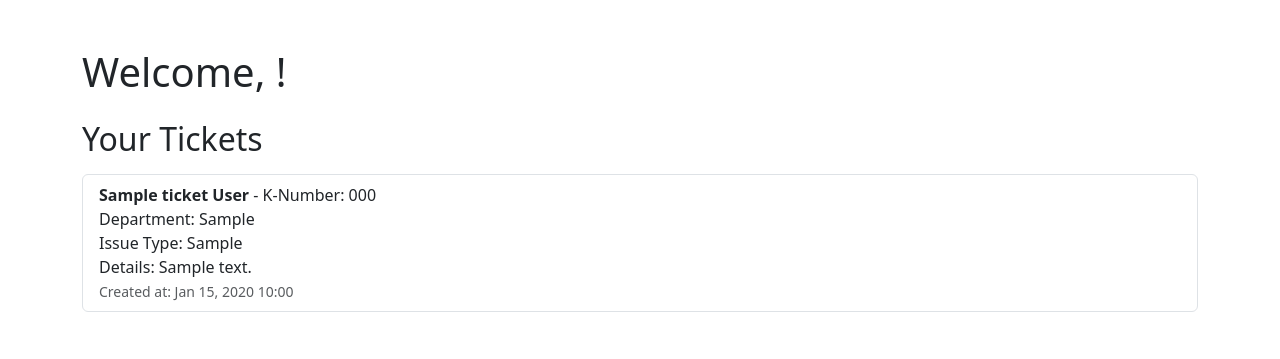
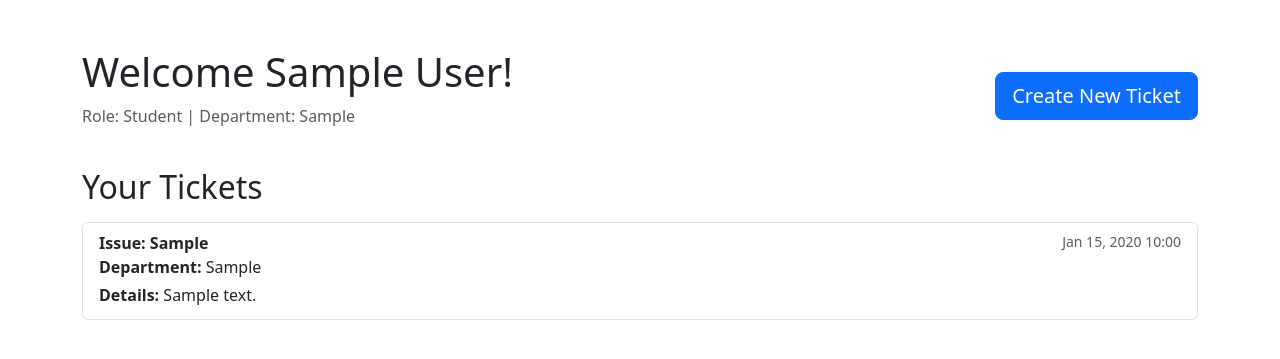
Before and after one commit to Supragroza34/PackItUpOnly, a Django app: page /dashboard/ in a window 1280 px wide. Shown: the top 359 px of the page. Run offline with Django 5.2, Linux system fonts and the light colour scheme; tables that the repository leaves empty hold one stand-in row (values such as "Sample post").

Commit message:
saving changes before updating from main

```diff
--- a/KCLTicketingSystems/models/ticket.py
+++ b/KCLTicketingSystems/models/ticket.py
@@ -1,13 +1,21 @@
 from django.db import models
+from django.conf import settings
 
 # Create your models here.
 
 
 class Ticket(models.Model):
-    name = models.CharField(max_length=255)
-    surname = models.CharField(max_length=255)
-    k_number = models.CharField(max_length=255, unique=True)
-    k_email = models.EmailField()
+    user = models.ForeignKey(
+        settings.AUTH_USER_MODEL,
+        on_delete=models.CASCADE,
+        related_name="tickets"
+    )
+
+    #name = models.CharField(max_length=255)
+    #surname = models.CharField(max_length=255)
+    #k_email = models.EmailField()
+    #k_number = models.CharField(max_length=255, unique=True)
+
     department = models.CharField(max_length=255)
     type_of_issue = models.CharField(max_length=255)
     additional_details = models.TextField()
@@ -15,4 +23,5 @@ class Ticket(models.Model):
     updated_at = models.DateTimeField(auto_now=True)
 
     def __str__(self):
-        return f"{self.name} {self.surname}  - {self.k_number}"
+        #return f"{self.name} {self.surname}  - {self.k_number}"
+        return f"{self.user} - {self.type_of_issue}"
--- a/KCLTicketingSystems/templates/user_dashboard.html
+++ b/KCLTicketingSystems/templates/user_dashboard.html
@@ -3,23 +3,32 @@
 <head>
     <meta charset="UTF-8">
     <title>Dashboard</title>
-    <!-- Bootstrap 5.3.2  CSS -->
+    <!-- Bootstrap 5.3.2 CSS -->
     <link rel="stylesheet" href="https://cdn.jsdelivr.net/npm/bootstrap@5.3.2/dist/css/bootstrap.min.css">
 </head>
 <body>
 <div class="container mt-5">
-    <h1>Welcome, {{ user.username }}!</h1>
+    <div class="d-flex justify-content-between align-items-center mb-4">
+        <div>
+            <h1>Welcome {{ user.first_name }} {{ user.last_name }}!</h1>
+            <p class="text-muted">Role: {{ user.role|capfirst }} | Department: {{ user.department }}</p>
+        </div>
+        <div>
+            <!-- Create Ticket Button -->
+            <a href="{% url 'ticket_form' %}" class="btn btn-primary btn-lg">Create New Ticket</a>
+        </div>
+    </div>
 
     <h2 class="mt-4">Your Tickets</h2>
     <ul class="list-group mt-3">
         {% for ticket in tickets %}
             <li class="list-group-item">
-                <strong>{{ ticket.name }} {{ ticket.surname }}</strong>
-                - K-Number: {{ ticket.k_number }} <br>
-                Department: {{ ticket.department }} <br>
-                Issue Type: {{ ticket.type_of_issue }} <br>
-                Details: {{ ticket.additional_details|truncatewords:15 }} <br>
-                <small class="text-muted">Created at: {{ ticket.created_at|date:"M d, Y H:i" }}</small>
+                <div class="d-flex justify-content-between">
+                    <strong>Issue: {{ ticket.type_of_issue }}</strong>
+                    <small class="text-muted">{{ ticket.created_at|date:"M d, Y H:i" }}</small>
+                </div>
+                <p class="mb-1"><strong>Department:</strong> {{ ticket.department }}</p>
+                <p class="mb-1"><strong>Details:</strong> {{ ticket.additional_details|truncatewords:20 }}</p>
             </li>
         {% empty %}
             <li class="list-group-item">You have no tickets yet.</li>
--- a/KCLTicketingSystems/views/ticket_view.py
+++ b/KCLTicketingSystems/views/ticket_view.py
@@ -18,6 +18,7 @@ def submit_ticket(request):
     """
     API endpoint to submit a ticket with validation
     """
+
     data = request.data
 
     # Extract form data
--- a/KCLTicketingSystems/views/user_dashboard_view.py
+++ b/KCLTicketingSystems/views/user_dashboard_view.py
@@ -1,14 +1,17 @@
 from django.shortcuts import render
 from django.contrib.auth.decorators import login_required
+from django.contrib.auth import get_user_model
 from ..models import Ticket
 
-
+#@login_required
 def user_dashboard(request):
-    tickets = Ticket.objects.all().order_by('-created_at')
+    User = get_user_model()
+    test_user = User.objects.first()
+    tickets = Ticket.objects.filter(user=test_user).order_by('-created_at')
 
     context = {
-        'user': request.user,
-        'tickets': tickets
+        'tickets': tickets,
+        'user': test_user
     }
 
     return render (request, 'user_dashboard.html', context)
```
Also changed, not shown: KCLTicketingSystems/migrations/0001_initial.py, KCLTicketingSystems/migrations/0002_rename_issues_additional_details_and_add_type_of_issue.py (deleted).
